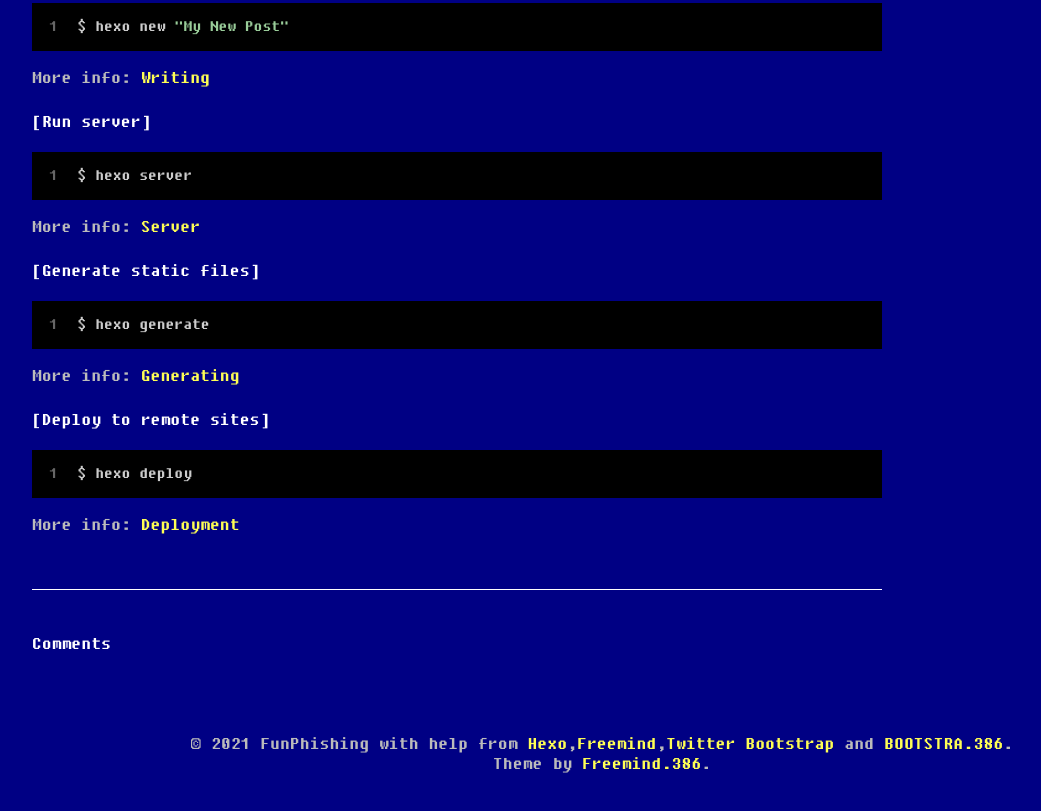
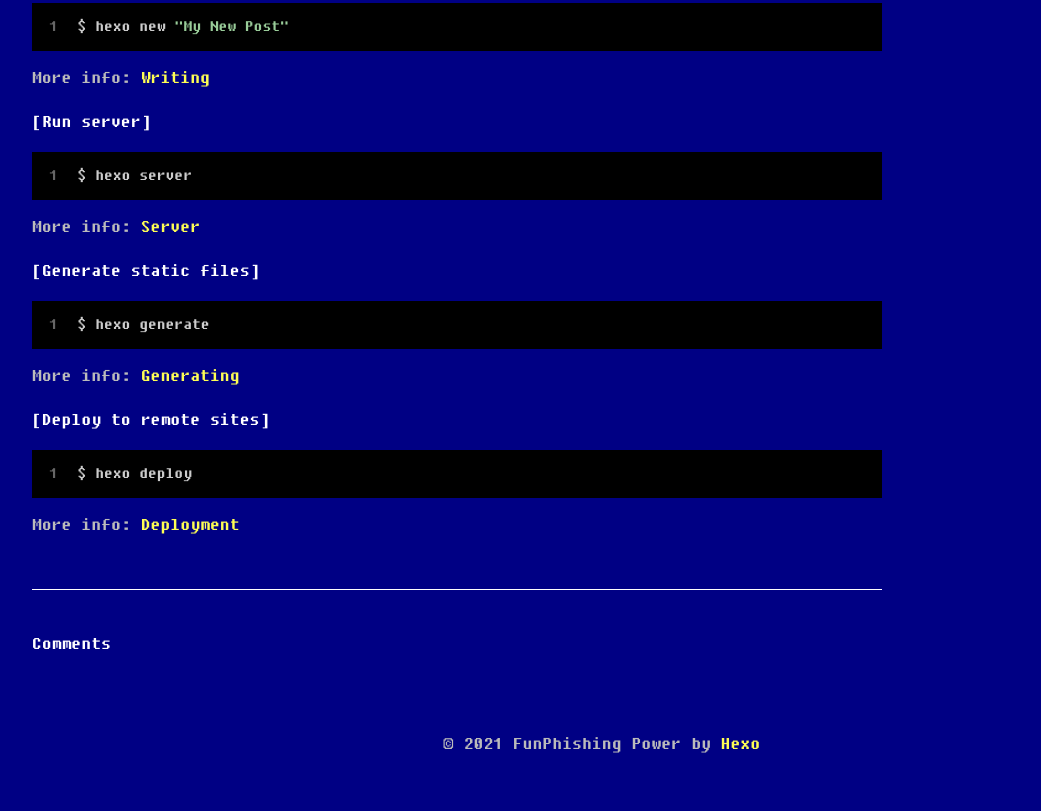
Before and after one commit to FunPhishing/funphishing.github.io, a plain HTML site: page 2021/01/12/hello-world/index.html in a window 1280 px wide. Shown: the part 345-1156 px from the top of the page, without its empty margins (38-1079 px from the left). Drawn offline with Linux system fonts and the light colour scheme.

Commit message:
Site updated: 2021-01-12 15:55:57

```diff
--- a/2021/01/12/hello-world/index.html
+++ b/2021/01/12/hello-world/index.html
@@ -183,8 +183,7 @@
   <footer> <p>
   &copy; 2021 FunPhishing
 
-      with help from <a href="http://hexo.io/" target="_blank">Hexo</a>,<a target="_blank" rel="noopener" href="http://github.com/wzpan/hexo-theme-freemind/">Freemind</a>,<a href="http://getbootstrap.com/" target="_blank">Twitter Bootstrap</a> and <a href="http://getbootstrap.com/" target="_blank">BOOTSTRA.386</a>.
-     <br> Theme by <a target="_blank" rel="noopener" href="http://github.com/wzpan/hexo-theme-freemind/">Freemind.386</a>.
+     Power by <a href="http://hexo.io/" target="_blank">Hexo</a>
 </p>
  </footer>
 </div> <!-- container-narrow -->
```
Also changed, not shown: about/index.html (+1 -2 lines), archives/2021/01/index.html (+1 -2 lines), archives/2021/index.html (+1 -2 lines), archives/index.html (+1 -2 lines), categories/index.html (+1 -2 lines), index.html (+1 -2 lines), tags/index.html (+1 -2 lines).
